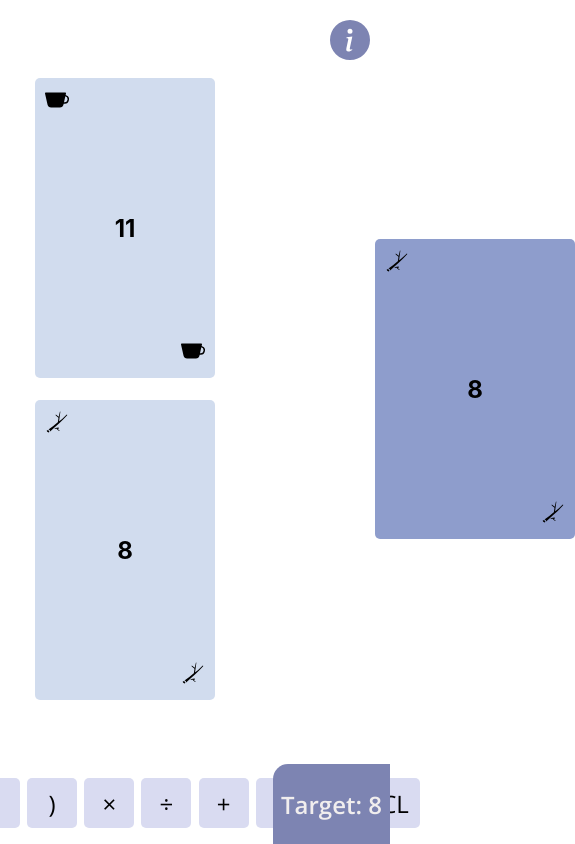
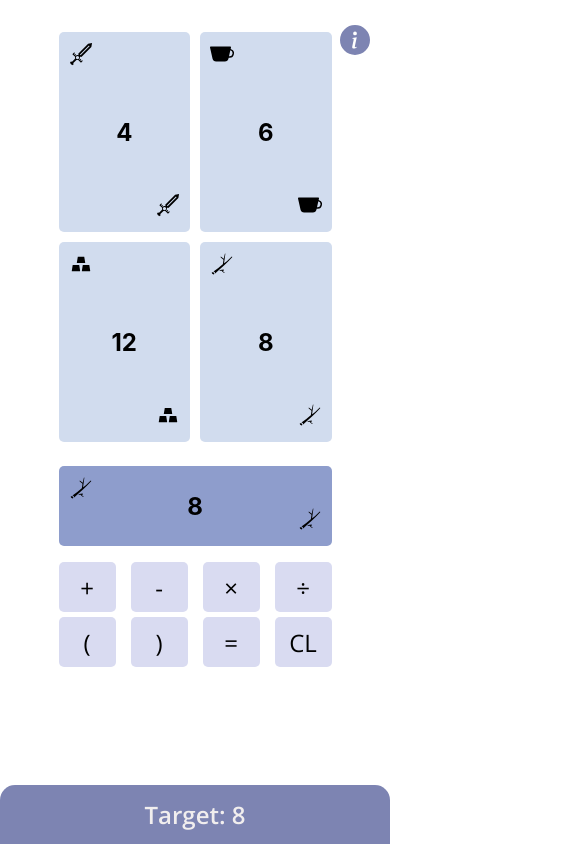
Before and after one commit to fabroo/cripta_front, a React (Create React App) app in the folder cripta/: page / in a window 390 px wide. Shown: the whole page, 575 px wide, since content can reach past the window. Built offline with nearby package versions, Linux system fonts and the light colour scheme.

Commit message:
terminada la estructura principal

```diff
--- a/cripta/public/index.html
+++ b/cripta/public/index.html
@@ -4,10 +4,10 @@
     <meta charset="utf-8" />
     <link rel="icon" href="%PUBLIC_URL%/icon.ico" />
     <meta name="viewport" content="width=device-width, initial-scale=1" />
-    <meta name="theme-color" content="#000000" />
+    <meta name="theme-color" content="#7D84B2" />
     <meta
       name="description"
-      content="Web site created using create-react-app"
+      content="Con esta página vas a poder jugar al Cripta mientras nos ayudas a entrenar una inteligencia artificial que aprenda a jugar :)"
     />
     <link rel="apple-touch-icon" href="%PUBLIC_URL%/logo192.png" />
     <!--
@@ -40,4 +40,19 @@
       To create a production bundle, use `npm run build` or `yarn build`.
     -->
   </body>
+  <script>
+    if ('serviceWorker' in navigator) {
+      window.addEventListener('load', function() {
+        navigator.serviceWorker.register('worker.js').then(function(registration) {
+          console.log('Worker registration successful', registration.scope);
+        }, function(err) {
+          console.log('Worker registration failed', err);
+        }).catch(function(err) {
+          console.log(err);
+        });
+      });
+    } else {
+      console.log('Service Worker is not supported by browser.');
+    }
+  </script>
 </html>
--- a/cripta/src/App.css
+++ b/cripta/src/App.css
@@ -36,12 +36,13 @@
 }
 .resultCard{
   width:200px;
+  height:300px !important;
   margin-left: 10rem;
   background-color:  #8E9DCC !important;
   cursor: default !important;
 }
 .card{
-  height: 300px;
+  height: 90%;
   background-color: #D1DCEE;
   border-radius: 5px;
   cursor: pointer;
@@ -64,11 +65,13 @@
   display: flex;
 }
 .operationBoard{
-  display:flex;
-  justify-content: space-between;
-  width: 450px;
-  align-items:center;
-  margin-bottom: 1rem;
+  display:grid;
+    grid-template-columns: 1fr 1fr 1fr 1fr;
+    grid-template-rows: 1fr 1fr;
+    z-index: 999;
+    grid-column-gap: 15px;
+    grid-row-gap: 5px;
+    padding-bottom: 2.5rem;
 }
 .operation{
   font-size: 24px;
@@ -148,3 +151,92 @@
 .ml{
   margin-left: 1rem;
 }
+
+/*RESPONSIVE*/
+
+/*PHONE DISPLAY */
+@media (max-width: 600px) {
+  *{
+    -webkit-tap-highlight-color: transparent;
+    -webkit-touch-callout: none;
+    -webkit-user-select: none;
+    -khtml-user-select: none;
+    -moz-user-select: none;
+    -ms-user-select: none;
+    user-select: none;
+    outline: none !important;
+
+  }
+  .tablero{
+    grid-template-columns: 1fr 1fr;
+    grid-template-rows: 1fr 1fr;
+    width:70%;
+    grid-column-gap: 10px;
+    grid-row-gap: 10px;
+    margin:2rem auto 0 auto;
+  }
+  .card{
+    height: 200px;
+  }
+  .container{
+    height: 40%;
+  }
+  .mainBoard{
+    display:flex;
+    flex-direction:column;
+    width: 100%;
+  }
+  .operationBoard{
+    display:grid;
+    grid-template-columns: 1fr 1fr 1fr 1fr;
+    grid-template-rows: 1fr 1fr;
+    width:70%;
+    z-index: 999;
+    grid-column-gap: 15px;
+    grid-row-gap: 5px;
+    margin-bottom: 5rem;
+  }
+  .resultCard{
+    margin-left: 0 ;
+    width: 70%;
+    height: 80px !important;
+    margin: 1.5rem auto 1rem auto;
+  }
+  .cardOperation{
+    width: 100%;
+
+  }
+  .infoIcon{
+    width: 30px;
+  }
+  .infoBtn{
+
+  }
+  .bottomContainer{
+    width: 100%;
+    height: 7vh;
+    background-color: #7D84B2;
+    color: rgb(241, 238, 238);
+    display: flex;
+    justify-content: center;
+    align-items:center;
+    position: fixed;
+    border-top-right-radius: 15px;
+    bottom:0;
+    z-index: 9999;
+  }
+
+  .cardPressable:hover{
+    transform: scale(1);
+    background-color: #D1DCEE;
+  }
+
+.cardOperation:hover{
+    transform: scale(1);
+}
+
+.infoBtn:hover{
+  transform: scale(1);
+}
+
+ }
--- a/cripta/src/App.js
+++ b/cripta/src/App.js
@@ -8,7 +8,7 @@ function App() {
   const [cards, setCards] = useState([
     { valor: 1, palo: "espada" },
     { valor: 4, palo: "espada" },
-    { valor: 11, palo: "basto" },
+    { valor: 6, palo: "basto" },
     { valor: 12, palo: "oro" },
     { valor: 8, palo: "copa" },
   ]);
@@ -54,7 +54,7 @@ function App() {
           setCalculation("Correcto!");
         }
         else {
-          setCalculation("Llegaste a " + result + " pero debes llegar a " + cards[cards.length - 1].valor);
+          setCalculation(result + " :(");
         }
         setTimeout(() => {
           setCalculation("");
@@ -78,12 +78,12 @@ function App() {
       <Tablero
         operation={<>
           <div className="operationBoard">
+            <Operation handleChange={(val) => updateCalculation(val)} type="suma" />
+            <Operation handleChange={(val) => updateCalculation(val)} type="resta" />
+            <Operation handleChange={(val) => updateCalculation(val)} type="multiplicacion" />
+            <Operation handleChange={(val) => updateCalculation(val)} type="division" />
             <Operation handleChange={(val) => updateCalculation(val)} type="par_open" />
             <Operation handleChange={(val) => updateCalculation(val)} type="par_close" />
-            <Operation handleChange={(val) => updateCalculation(val)} type="multiplicacion" />
-            <Operation handleChange={(val) => updateCalculation(val)} type="division" />
-            <Operation handleChange={(val) => updateCalculation(val)} type="suma" />
-            <Operation handleChange={(val) => updateCalculation(val)} type="resta" />
             <Operation handleChange={() => calculateCripta()} type="igual" />
             <Operation handleChange={() => {
               setCalculation("");
--- a/cripta/src/Components/Info.js
+++ b/cripta/src/Components/Info.js
@@ -4,7 +4,7 @@ import { BsInfoCircleFill } from 'react-icons/bs';
 export default function Info() {
     return (
         <div className="infoBtn" onClick= {() => alert("reglas cripta smh")}>
-            <BsInfoCircleFill color='#7D84B2' size={40}/>
+            <BsInfoCircleFill className='infoIcon' color='#7D84B2' size={40}/>
         </div>
     )
 }
--- a/cripta/src/Components/Tablero.js
+++ b/cripta/src/Components/Tablero.js
@@ -8,7 +8,7 @@ export default function Tablero({ children, operation, result }) {
                 <div className="tablero">
                     {children}
                 </div>
-                <div className="card resultCard">
+                <div id="resultCard" className="card resultCard">
                     {result}
 
                 </div>
--- a/cripta/src/index.css
+++ /dev/null
@@ -1,13 +0,0 @@
-body {
-  margin: 0;
-  font-family: -apple-system, BlinkMacSystemFont, 'Segoe UI', 'Roboto', 'Oxygen',
-    'Ubuntu', 'Cantarell', 'Fira Sans', 'Droid Sans', 'Helvetica Neue',
-    sans-serif;
-  -webkit-font-smoothing: antialiased;
-  -moz-osx-font-smoothing: grayscale;
-}
-
-code {
-  font-family: source-code-pro, Menlo, Monaco, Consolas, 'Courier New',
-    monospace;
-}
--- a/cripta/src/index.js
+++ b/cripta/src/index.js
@@ -1,8 +1,8 @@
 import React from 'react';
 import ReactDOM from 'react-dom';
-import './index.css';
 import App from './App';
 import reportWebVitals from './reportWebVitals';
+import * as serviceWorker from './serviceWorker';
 
 ReactDOM.render(
   <React.StrictMode>
@@ -15,3 +15,4 @@ ReactDOM.render(
 // to log results (for example: reportWebVitals(console.log))
 // or send to an analytics endpoint. Learn more: https://bit.ly/CRA-vitals
 reportWebVitals();
+serviceWorker.register();
```
Also changed, not shown: cripta/public/manifest.json, cripta/src/logo.svg (deleted).
